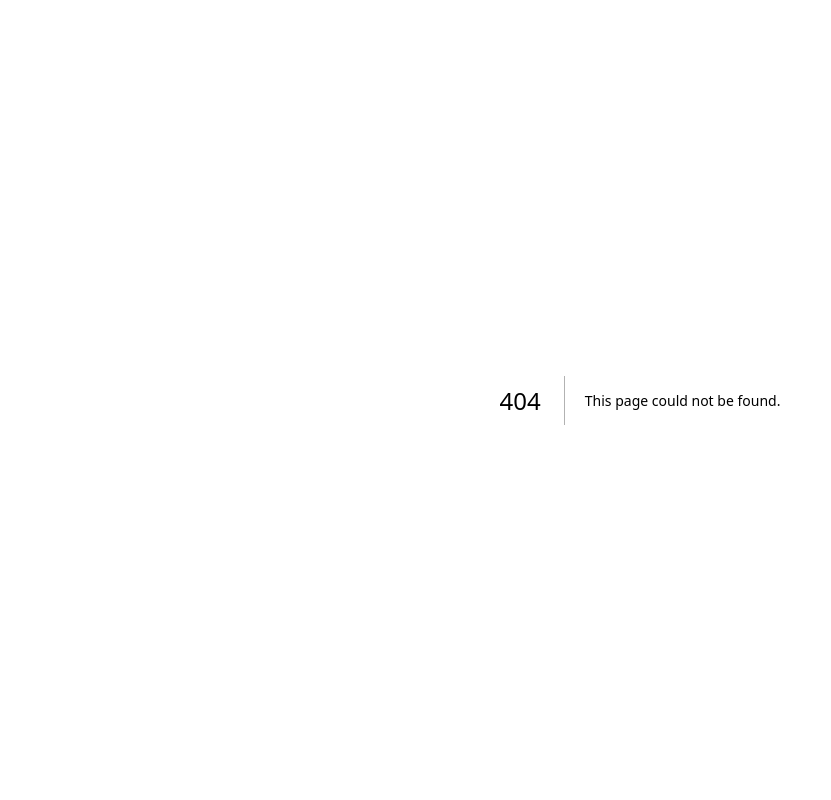
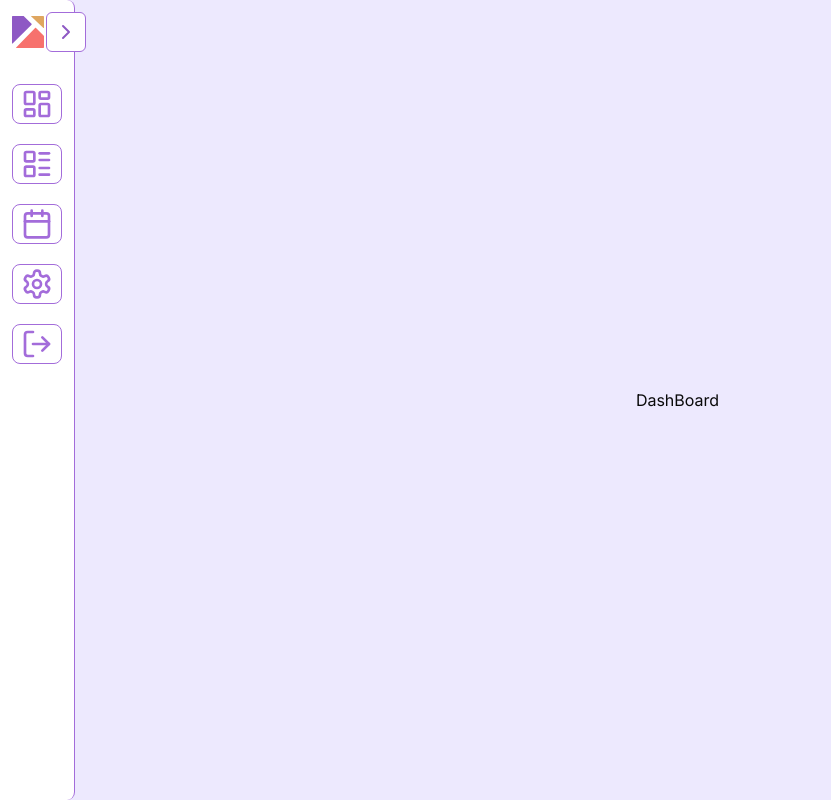
Before and after one commit to alenanish/frontend, a Next.js app: page /dashboard in a window 1280 px wide. Before the commit this address had no page. Shown: the whole page, without its empty margins (0-831 px from the left). Built offline with nearby package versions, Linux system fonts and the light colour scheme.

Commit message:
Sidebar component p.1

```diff
--- a/app/(platform)/(auth_register)/layout.tsx
+++ b/app/(platform)/(auth_register)/layout.tsx
@@ -20,7 +20,7 @@ const AuthRegisterLayout = ({
                     ">
 
                 </div>
-                <div className="col-span-1 inline-block h-full">
+                <div className="col-span-1 inline-block ">
                     <div className="w-fit self-start ">
                         <Logo />
                     </div>
--- /dev/null
+++ b/app/(platform)/dashboard/_components/sidebar.tsx
@@ -0,0 +1,61 @@
+"use client";
+import { useState } from "react";
+import { Logo } from "@/components/logo";
+import { PureLogo } from "@/components/purelogo";
+import { Button } from "@/components/ui/button";
+import Link from "next/link";
+
+import "@/app/style.css";
+import { ChevronLeft, ChevronRight, LayoutDashboard, LayoutList, Calendar, Settings, LogOut } from "lucide-react";
+
+
+export const Sidebar = () => {
+    const [open, setOpen] = useState(false);
+        const Buttons = [
+            {title: "Проекты", src: <LayoutDashboard size={32}/>, path: "/dashboard"},
+            {title: "Задачи", src: <LayoutList size={32} />, path: "/tasks"},
+            {title: "Календарь", src: <Calendar size={32} />, path: "/calendar"},
+            {title: "Настройки", src: <Settings size={32} />, path: "/settings"},
+            {title: "Выход", src: <LogOut size={32} />, path: "/"},
+
+        ]
+    return (
+        <aside className="flex">
+            <div className={` ${open ? "w-72" : "w-20"}
+            flex flex-col transition-all duration-300 items-start bg-white w-fit h-screen m-0 p-3 gap-9 relative
+             border-r border-primary rounded-r-lg drop-shadow-[4px_0px_8px_rgba(0, 0, 0, 0.25)]`}>
+                <Button className="transition-all absolute -right-3 top-3 " variant="outline" size="icon" onClick={() => setOpen(!open)}>
+                    {
+                        open ? (
+                            <ChevronLeft className="transition-all group-hover:stroke-accent  stroke-[#8E59C4] m-0 p-0"/>
+
+                        ) : (
+                            <ChevronRight className="group-hover:stroke-accent transition-all stroke-[#8E59C4] m-0 p-0"/>
+                        )
+                    }
+                </Button>
+                <div className=" pt-1">
+                    { open ? (<Logo />) : (<PureLogo />) }
+                </div>
+                    <div className="flex h-full flex-col items-start p-0 gap-5
+                    ">
+                      {
+                        Buttons.map((button, index) => (
+                            <Button variant="outline" asChild key={index}
+                            className="last: flex flex-row items-center m-0 py-4 px-2 gap-2 rounded-lg">
+                                <Link href={ button.path }>
+                                    { button.src  }
+                                    <span className={`${!open && "hidden"} origin-left text-lg`}>
+                                        { button.title }
+                                    </span>
+                                </Link>
+
+                            </Button>
+                        ))
+                      }
+                    </div>
+
+                </div>
+        </aside>
+    );
+};
--- /dev/null
+++ b/app/(platform)/dashboard/layout.tsx
@@ -0,0 +1,19 @@
+import { Sidebar } from "./_components/sidebar";
+
+const DashboardLayout = ({
+    children
+}: {
+    children: React.ReactNode;
+})  => {
+    return (
+        <div className="h-full flex flex-row bg-violet-100">
+            <Sidebar />
+            <main className="w-full h-full flex items-center justify-center">
+                {children}
+            </main>
+
+        </div>
+    );
+};
+
+export default DashboardLayout;
--- /dev/null
+++ b/app/(platform)/dashboard/page.tsx
@@ -0,0 +1,19 @@
+import { Button } from "@/components/ui/button";
+import { Input } from "@/components/ui/input";
+import { Label } from "@/components/ui/label";
+import Link from "next/link";
+import "@/app/style.css";
+import { Sidebar } from "lucide-react";
+
+
+const DashboardPage = () => {
+
+    return (
+        <div className=" whitespace-pre-line">
+            DashBoard
+
+        </div>
+    );
+};
+
+export default DashboardPage;
--- a/components/logo.tsx
+++ b/components/logo.tsx
@@ -23,15 +23,17 @@ export const Logo = () => {
     return (
         <Link href="/">
             <div className="hover:opacity-75 transition
-             gap-x-2 flex items-center ">
+             gap-x-2 flex items-center w-full">
                 <Image
                     src="/logo.svg"
                     alt="Logo"
-                    height={30}
-                    width={30}
+                    height={32}
+                    width={32}
                 />
-                <p className={cn("text-lg text-violet-900 pb-1", textFont.className, )}>
-                    Таск Мастер
+                <p className={cn("w-8 h-8 text-lg/[16px] text-violet-900",
+                 textFont.className, )}>
+                    Таск
+                    Мастер
                 </p>
 
             </div>
--- /dev/null
+++ b/components/purelogo.tsx
@@ -0,0 +1,21 @@
+import Image from "next/image";
+import Link from "next/link";
+
+
+export const PureLogo = () => {
+    return (
+        <Link href="/">
+            <div className="hover:opacity-75 transition
+             gap-x-2 flex items-center w-full">
+                <Image
+                    src="/logo.svg"
+                    alt="Logo"
+                    height={32}
+                    width={32}
+                />
+            </div>
+        </Link>
+
+    )
+
+}
--- a/components/ui/button.tsx
+++ b/components/ui/button.tsx
@@ -5,7 +5,7 @@ import { cva, type VariantProps } from "class-variance-authority"
 import { cn } from "@/lib/utils"
 
 const buttonVariants = cva(
-  "inline-flex items-center justify-center whitespace-nowrap rounded-md text-sm font-medium ring-offset-background transition-colors focus-visible:outline-none focus-visible:ring-2 focus-visible:ring-ring focus-visible:ring-offset-2 disabled:pointer-events-none disabled:opacity-50",
+  "group inline-flex items-center justify-center whitespace-nowrap rounded-md text-sm font-medium ring-offset-background transition-colors focus-visible:outline-none focus-visible:ring-2 focus-visible:ring-ring focus-visible:ring-offset-2 disabled:pointer-events-none disabled:opacity-50",
   {
     variants: {
       variant: {
@@ -18,13 +18,14 @@ const buttonVariants = cva(
           "bg-secondary text-secondary-foreground hover:bg-secondary/80",
         ghost: "text-primary hover:text-accent",
         link: "text-primary underline-offset-4 hover:underline",
+
       },
       size: {
         xlg: "h-12 px-8 py-4",
         default: "h-10 px-4 py-2",
         sm: "h-9 rounded-md px-3",
         lg: "h-11 rounded-md px-8",
-        icon: "h-10 w-10",
+        icon: "h-10 w-10 ",
       },
     },
 
```
Also changed, not shown: app/(platform)/_components/sidebar.tsx (deleted), app/style.css (line endings or trailing spaces).
